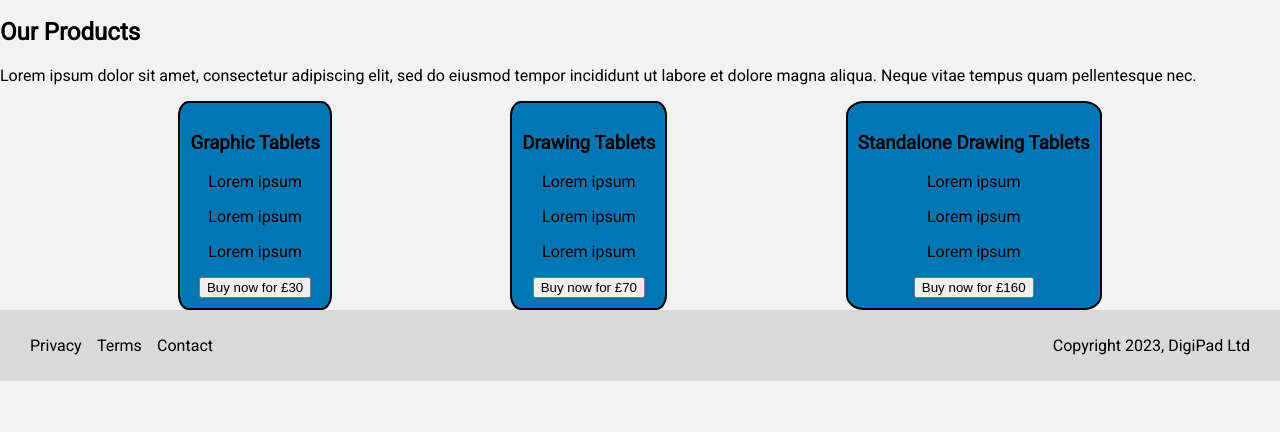
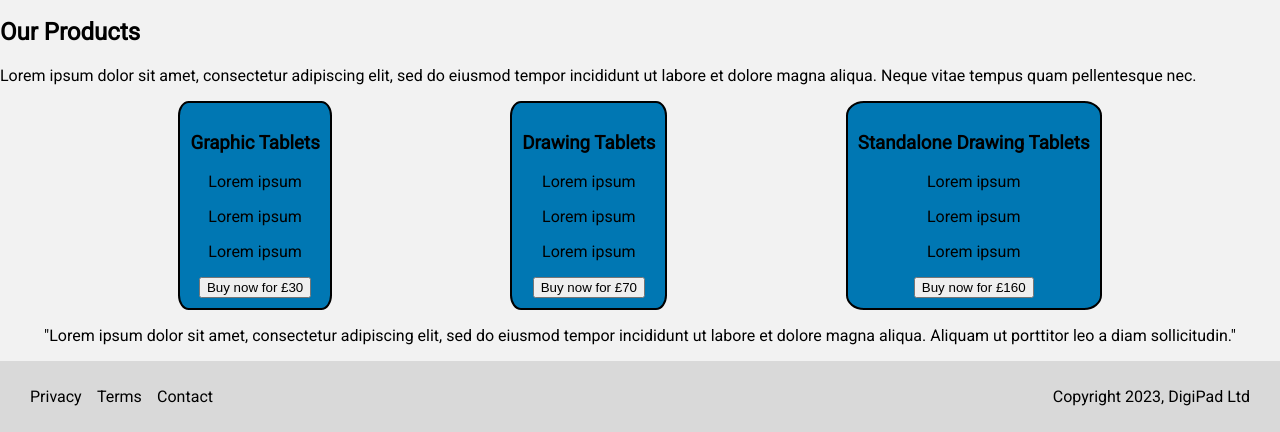
Before and after one commit to kez-io124/odin-landing-page, a plain HTML site: page index.html in a window 1280 px wide. Shown: the part 427-859 px from the top of the page. Before the commit the page ends 808 px from the top, so only its background shows below. Drawn offline with Linux system fonts and the light colour scheme.

Commit message:
Add content to testimonials section

```diff
--- a/index.html
+++ b/index.html
@@ -64,7 +64,12 @@
                 </div>
             </div>
         </section>
-        <section class="testimonials"></section>
+        <section class="testimonials">
+            <p>"Lorem ipsum dolor sit amet, consectetur
+            adipiscing elit, sed do eiusmod tempor
+            incididunt ut labore et dolore magna aliqua.
+            Aliquam ut porttitor leo a diam sollicitudin."</p>
+        </section>
     </main>
 
     <footer>
--- a/styles.css
+++ b/styles.css
@@ -92,6 +92,10 @@ header {
     background-color: #0077b3;
 }
 
+.testimonials {
+    text-align: center;
+}
+
 footer {
     background-color: #d9d9d9;
     display: flex;
```
